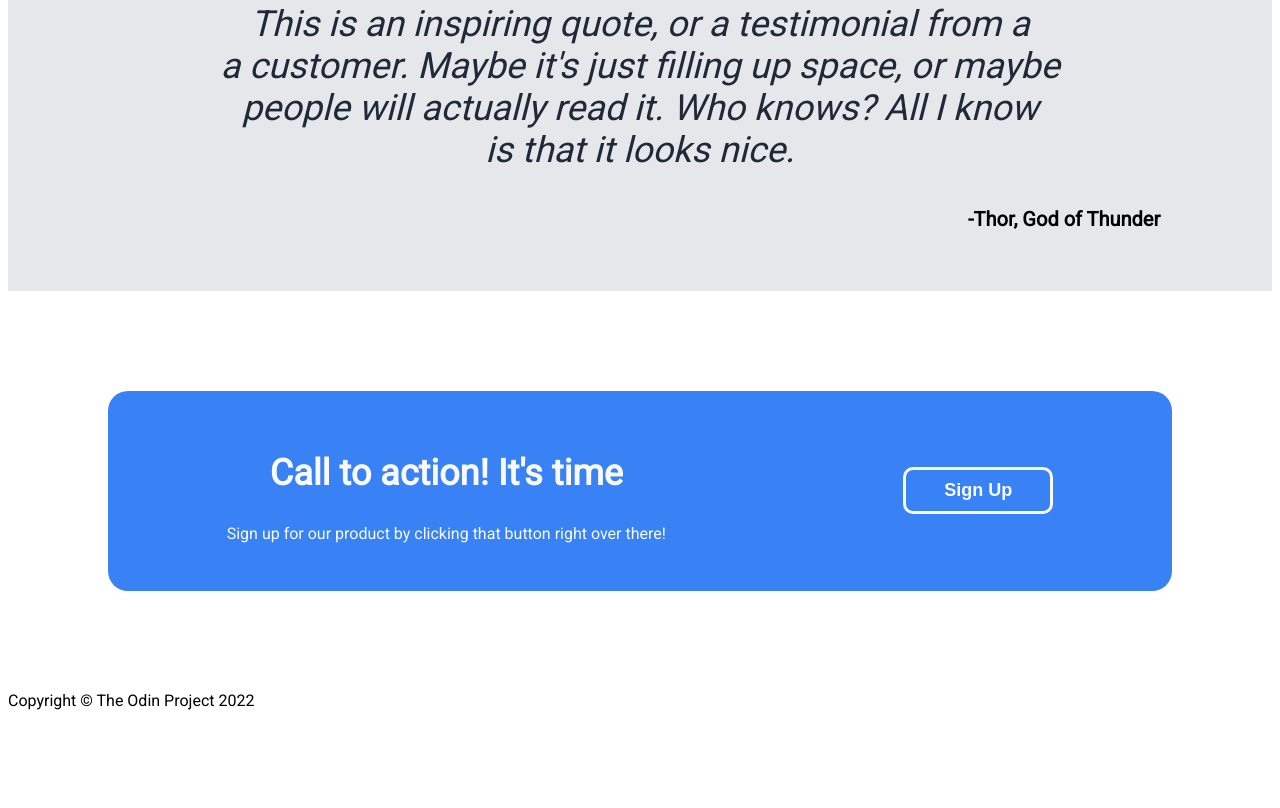
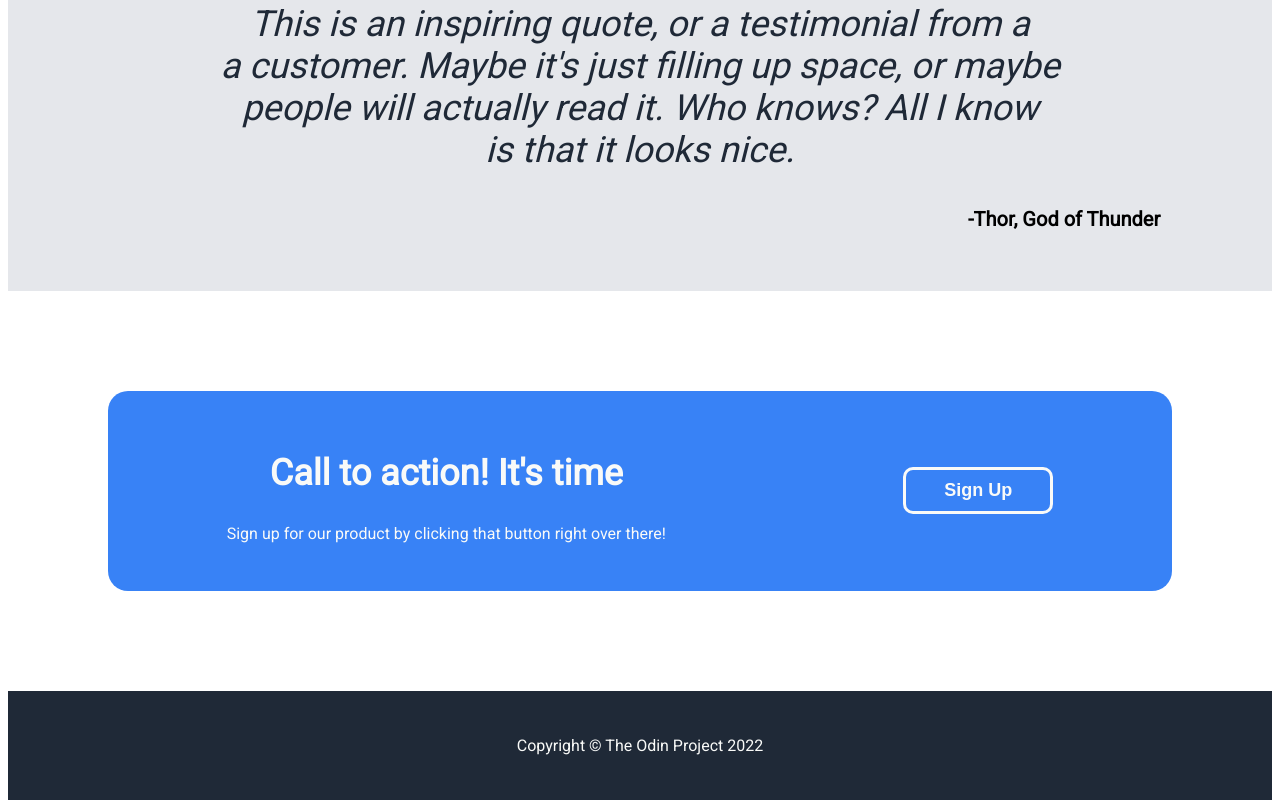
Before and after one commit to JDigo/Practice-Project, a plain HTML site: page index.html in a window 1280 px wide. Shown: the part 1170-1978 px from the top of the page. Before the commit the page ends 1888 px from the top, so only its background shows below. Drawn offline with Linux system fonts and the light colour scheme; a web font is replaced by a local one.

Commit message:
Footer edit

```diff
--- a/css/style.css
+++ b/css/style.css
@@ -153,3 +153,11 @@ span{
     width: 150px;
     padding: 10px;
 }
+
+.footer{
+    color: #F9FAF8;
+    padding: 45px;
+    flex: 1;
+    background: #1F2937;
+    text-align: center;
+}
```
